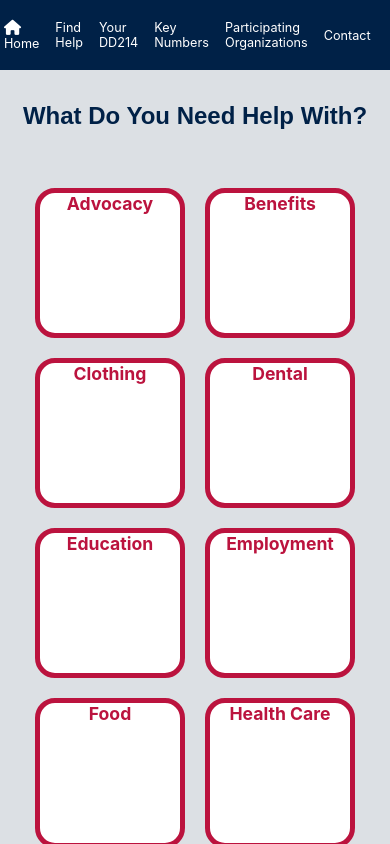
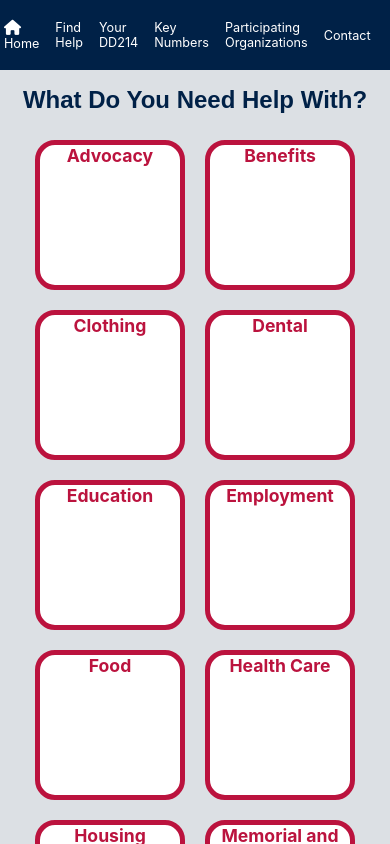
Before and after one commit to prestoncraw/Chattanooga-Unite, a Next.js app: page /find-help in a window 390 px wide. Shown: the top 844 px of the page. Built offline with nearby package versions, Linux system fonts and the light colour scheme.

Commit message:
fix padding on mobile view

```diff
--- a/styles/FindHelp.module.css
+++ b/styles/FindHelp.module.css
@@ -53,6 +53,8 @@
     }
     .container h1 {
         font-size: 1.5rem;
+        padding: 1rem 0;
+        margin: 0;
     }
 
     .select_box {
```
